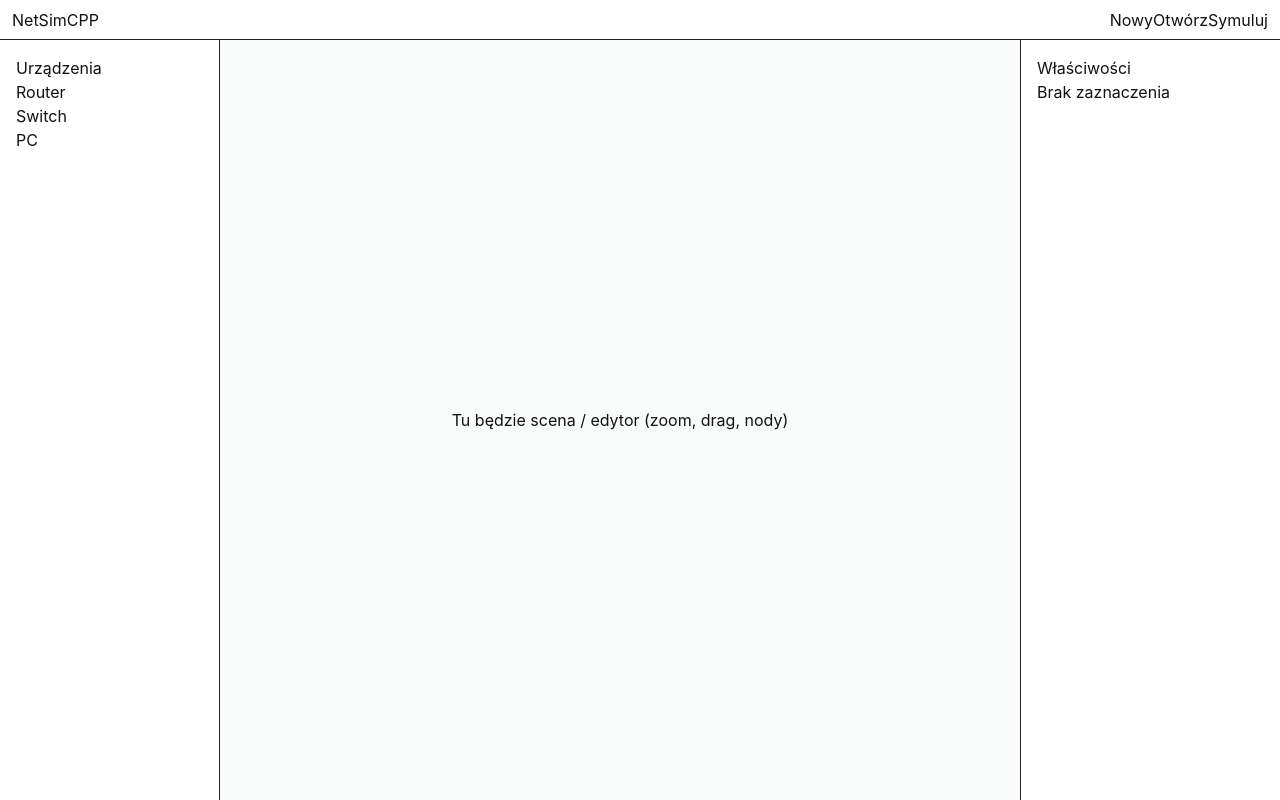
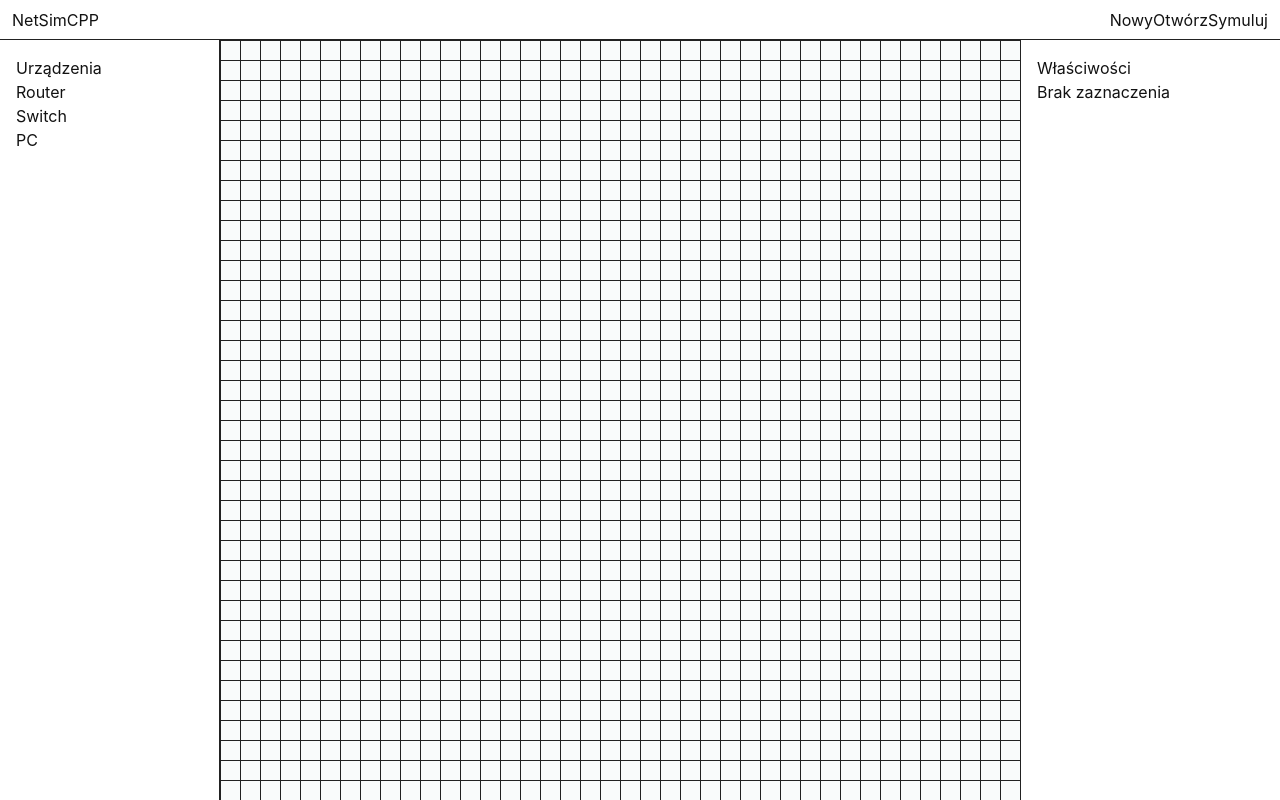
Before and after one commit to UmarlyPoeta/inzynieria_oprogramowania, a React (Vite) app in the folder project/frontend/: page / in a window 1280 px wide. Built offline with nearby package versions, Linux system fonts and the light colour scheme.

Commit message:
feat(frontend): implement basic editor context and Canvas layout

```diff
--- a/project/frontend/src/App.tsx
+++ b/project/frontend/src/App.tsx
@@ -1,13 +1,16 @@
+import { EditorProvider } from '@/context/EditorContext';
 import { ThemeProvider } from 'styled-components';
 import { GlobalStyle } from '@/styles';
+import { Workspace } from '@/pages';
 import { Theme } from '@/styles';
-import { Workspace } from '@/pages';
 
 const App = () => {
   return (
     <ThemeProvider theme={Theme}>
-      <GlobalStyle />
-      <Workspace />
+      <EditorProvider>
+        <GlobalStyle />
+        <Workspace />
+      </EditorProvider>
     </ThemeProvider>
   )
 }
--- /dev/null
+++ b/project/frontend/src/components/editor/DeviceNode/DeviceNode.tsx
@@ -0,0 +1,22 @@
+import styled from "styled-components";
+import type { Device } from "@/context/EditorContext";
+
+const DeviceNode: React.FC<{ device: Device }> = ({ device }) => {
+  return <Node style={{ left: device.x, top: device.y }}>{device.type}</Node>;
+};
+
+const Node = styled.div`
+  position: absolute;
+  width: 60px;
+  height: 60px;
+  background-color: ${(props: any) => props.theme.colors.primary};
+  border-radius: 8px;
+  display: flex;
+  align-items: center;
+  justify-content: center;
+  color: ${(props: any) => props.theme.colors.text};
+  cursor: pointer;
+  user-select: none;
+`;
+
+export default DeviceNode;
--- a/project/frontend/src/components/index.ts
+++ b/project/frontend/src/components/index.ts
@@ -3,3 +3,5 @@ export { default as TopBar } from './layout/TopBar/TopBar';
 export { default as LeftSidebar } from './layout/LeftSidebar/LeftSidebar';
 export { default as RightSidebar } from './layout/RightSidebar/RightSidebar';
 export { default as CanvasArea } from './layout/CanvasArea/CanvasArea';
+
+export { default as DeviceNode } from './editor/DeviceNode/DeviceNode';
--- a/project/frontend/src/components/layout/CanvasArea/CanvasArea.tsx
+++ b/project/frontend/src/components/layout/CanvasArea/CanvasArea.tsx
@@ -1,19 +1,52 @@
 import styled from "styled-components";
+import { useState } from "react";
+import { useEditor } from "@/context/EditorContext";
+import { DeviceNode } from "@/components";
 
-const Canvas = styled.div`
+const CanvasArea = () => {
+  const { devices } = useEditor();
+  const [offset, setOffset] = useState({ x: 0, y: 0 });
+  const [scale, setScale] = useState(1);
+
+  const handleWheel = (e: React.WheelEvent<HTMLDivElement>) => {
+    e.preventDefault();
+    const delta = e.deltaY > 0 ? -0.1 : 0.1;
+    setScale(prev => Math.min(Math.max(prev + delta, 0.2), 2)); // zoom 0.2 - 2x
+  };
+
+  const handleMouseDrag = (e: React.MouseEvent<HTMLDivElement>) => {
+    if (e.buttons !== 1) return;
+    setOffset(prev => ({
+      x: prev.x + e.movementX,
+      y: prev.y + e.movementY,
+    }));
+  };
+
+  return (
+    <Container onWheel={handleWheel} onMouseMove={handleMouseDrag}>
+      <Inner style={{ transform: `translate(${offset.x}px, ${offset.y}px) scale(${scale})` }}>
+        {devices.map(d => (
+          <DeviceNode key={d.id} device={d} />
+        ))}
+      </Inner>
+    </Container>
+  );
+};
+
+const Container = styled.div`
   flex: 1;
   background-color: ${(props: any) => props.theme.colors.background};
-  display: flex;
-  align-items: center;
-  justify-content: center;
+  overflow: hidden;
+  cursor: grab;
 `;
 
-const CanvasArea = () => {
-  return (
-    <Canvas>
-      <p>Tu będzie scena / edytor (zoom, drag, nody)</p>
-    </Canvas>
-  );
-}
+const Inner = styled.div`
+  position: relative;
+  width: 2000px;
+  height: 2000px;
+  background-size: 20px 20px;
+  background-image: linear-gradient(to right, #222 1px, transparent 1px),
+                    linear-gradient(to bottom, #222 1px, transparent 1px);
+`;
 
 export default CanvasArea;
--- /dev/null
+++ b/project/frontend/src/context/EditorContext.tsx
@@ -0,0 +1,33 @@
+import React, { createContext, useState, useContext } from "react";
+
+export interface Device {
+  id: string;
+  type: "router" | "switch" | "pc";
+  x: number;
+  y: number;
+}
+
+interface EditorContextType {
+  devices: Device[];
+  addDevice: (device: Device) => void;
+}
+
+const EditorContext = createContext<EditorContextType | undefined>(undefined);
+
+export const EditorProvider: React.FC<{ children: React.ReactNode }> = ({ children }) => {
+  const [devices, setDevices] = useState<Device[]>([]);
+
+  const addDevice = (device: Device) => setDevices([...devices, device]);
+
+  return (
+    <EditorContext.Provider value={{ devices, addDevice }}>
+      {children}
+    </EditorContext.Provider>
+  );
+};
+
+export const useEditor = () => {
+  const context = useContext(EditorContext);
+  if (!context) throw new Error("useEditor must be used within EditorProvider");
+  return context;
+};
--- a/project/frontend/vite.config.ts
+++ b/project/frontend/vite.config.ts
@@ -6,6 +6,7 @@ import tailwindcss from '@tailwindcss/vite';
 export default defineConfig({
   resolve: {
     alias: {
+      '@': resolve(__dirname, "src"),
       '@/components': resolve(__dirname, 'src/components/index.ts'),
       '@/context': resolve(__dirname, 'src/context/index.ts'),
       '@/data': resolve(__dirname, 'src/data/index.ts'),
```
Also changed, not shown: project/frontend/src/context/index.ts (deleted).
